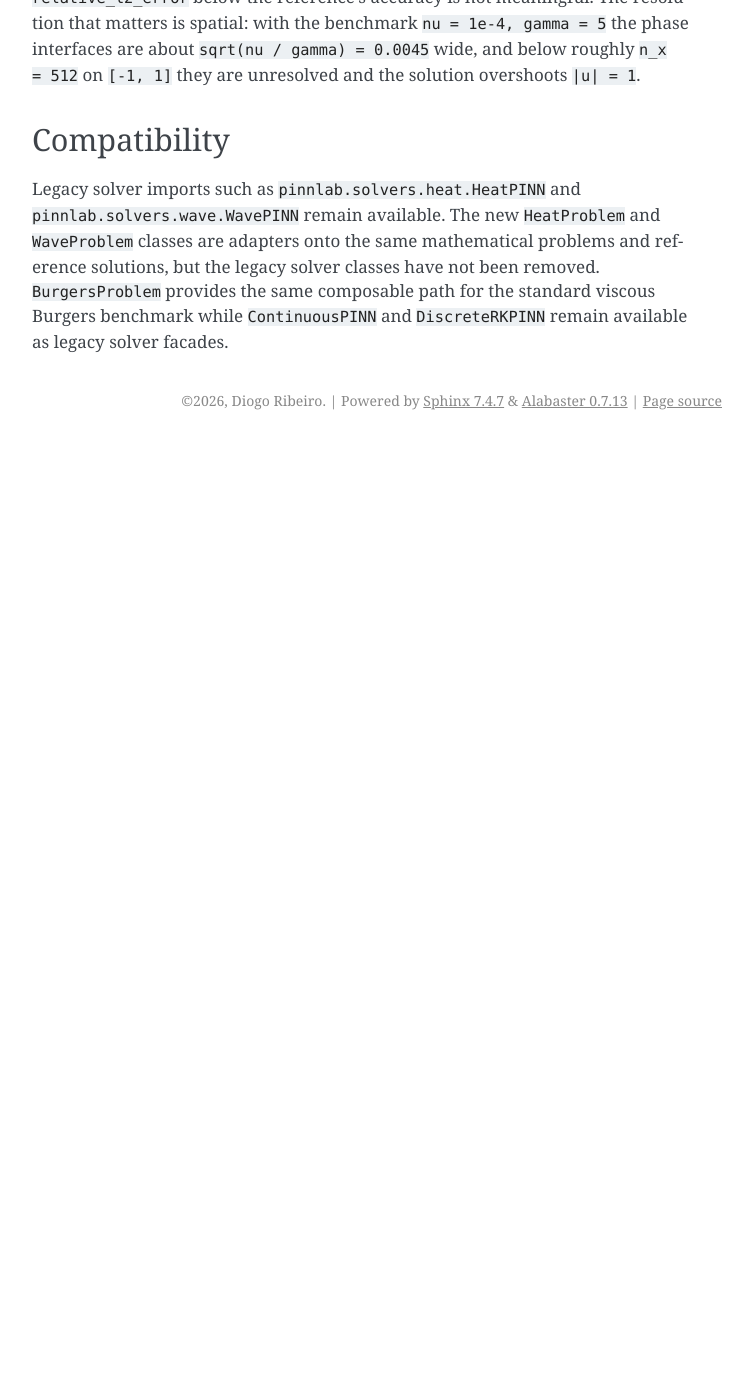
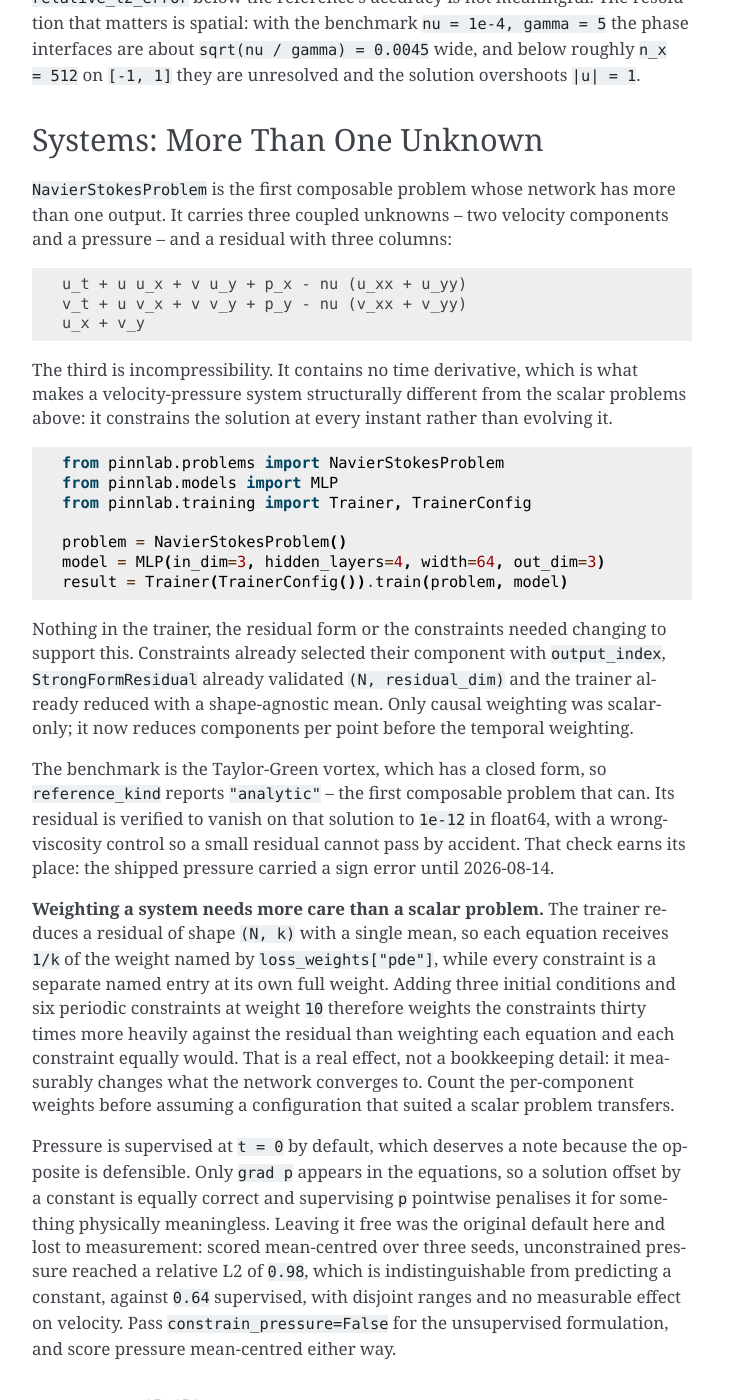
Before and after one commit to DiogoRibeiro7/pinn, a Sphinx documentation site: the page built from docs/core_api.rst, in a window 1280 px wide and 1400 px high, scrolled down 6495 px. Shown: the whole window, without its empty margins (388-1140 px from the left). Built offline with Sphinx 7.4.7, drawn with Linux system fonts in a browser that asks for light colours; before the commit the page ends 6935 px from its top, so only the background shows below that; some of the changed text lies outside the part shown.

Commit message:
Document systems in the composable core API
NavierStokesProblem was shipped without prose documentation. This adds a
"Systems: More Than One Unknown" section covering what changes when a
problem has several coupled unknowns, and what does not: nothing in the
trainer, residual form or constraints needed altering, because they were
already shape-agnostic.

The part worth having written down is the weighting. The trainer reduces
an (N, k) residual with a single mean, so each equation receives 1/k of
the weight named by loss_weights["pde"], while every constraint is a
separate entry at its own full weight. Three initial conditions and six
periodic constraints at weight 10 therefore outweigh the residual thirty
to one. That is a trap any future system problem walks into, and I
walked into it while measuring this one, so it is stated as a rule to
check rather than a footnote.

The pressure default is documented with the measurement that chose it
rather than the principle that lost, and the residual-vanishing check is
noted as earning its place given the sign error it would have caught.

sphinx -W stays clean.

```diff
--- a/docs/core_api.rst
+++ b/docs/core_api.rst
@@ -313,6 +313,70 @@ benchmark ``nu = 1e-4, gamma = 5`` the phase interfaces are about
 ``sqrt(nu / gamma) = 0.0045`` wide, and below roughly ``n_x = 512`` on
 ``[-1, 1]`` they are unresolved and the solution overshoots ``|u| = 1``.
 
+Systems: More Than One Unknown
+------------------------------
+
+``NavierStokesProblem`` is the first composable problem whose network has more
+than one output. It carries three coupled unknowns -- two velocity components
+and a pressure -- and a residual with three columns:
+
+.. code-block:: text
+
+   u_t + u u_x + v u_y + p_x - nu (u_xx + u_yy)
+   v_t + u v_x + v v_y + p_y - nu (v_xx + v_yy)
+   u_x + v_y
+
+The third is incompressibility. It contains no time derivative, which is what
+makes a velocity-pressure system structurally different from the scalar
+problems above: it constrains the solution at every instant rather than
+evolving it.
+
+.. code-block:: python
+
+   from pinnlab.problems import NavierStokesProblem
+   from pinnlab.models import MLP
+   from pinnlab.training import Trainer, TrainerConfig
+
+   problem = NavierStokesProblem()
+   model = MLP(in_dim=3, hidden_layers=4, width=64, out_dim=3)
+   result = Trainer(TrainerConfig()).train(problem, model)
+
+Nothing in the trainer, the residual form or the constraints needed changing to
+support this. Constraints already selected their component with
+``output_index``, ``StrongFormResidual`` already validated ``(N, residual_dim)``
+and the trainer already reduced with a shape-agnostic mean. Only causal
+weighting was scalar-only; it now reduces components per point before the
+temporal weighting.
+
+The benchmark is the Taylor-Green vortex, which has a closed form, so
+``reference_kind`` reports ``"analytic"`` -- the first composable problem that
+can. Its residual is verified to vanish on that solution to ``1e-12`` in
+float64, with a wrong-viscosity control so a small residual cannot pass by
+accident. That check earns its place: the shipped pressure carried a sign error
+until 2026-08-14.
+
+**Weighting a system needs more care than a scalar problem.** The trainer
+reduces a residual of shape ``(N, k)`` with a single mean, so each equation
+receives ``1/k`` of the weight named by ``loss_weights["pde"]``, while every
+constraint is a separate named entry at its own full weight. Adding three
+initial conditions and six periodic constraints at weight ``10`` therefore
+weights the constraints thirty times more heavily against the residual than
+weighting each equation and each constraint equally would. That is a real
+effect, not a bookkeeping detail: it measurably changes what the network
+converges to. Count the per-component weights before assuming a configuration
+that suited a scalar problem transfers.
+
+Pressure is supervised at ``t = 0`` by default, which deserves a note because
+the opposite is defensible. Only ``grad p`` appears in the equations, so a
+solution offset by a constant is equally correct and supervising ``p``
+pointwise penalises it for something physically meaningless. Leaving it free
+was the original default here and lost to measurement: scored mean-centred over
+three seeds, unconstrained pressure reached a relative L2 of ``0.98``, which is
+indistinguishable from predicting a constant, against ``0.64`` supervised, with
+disjoint ranges and no measurable effect on velocity. Pass
+``constrain_pressure=False`` for the unsupervised formulation, and score
+pressure mean-centred either way.
+
 Compatibility
 -------------
 
```
